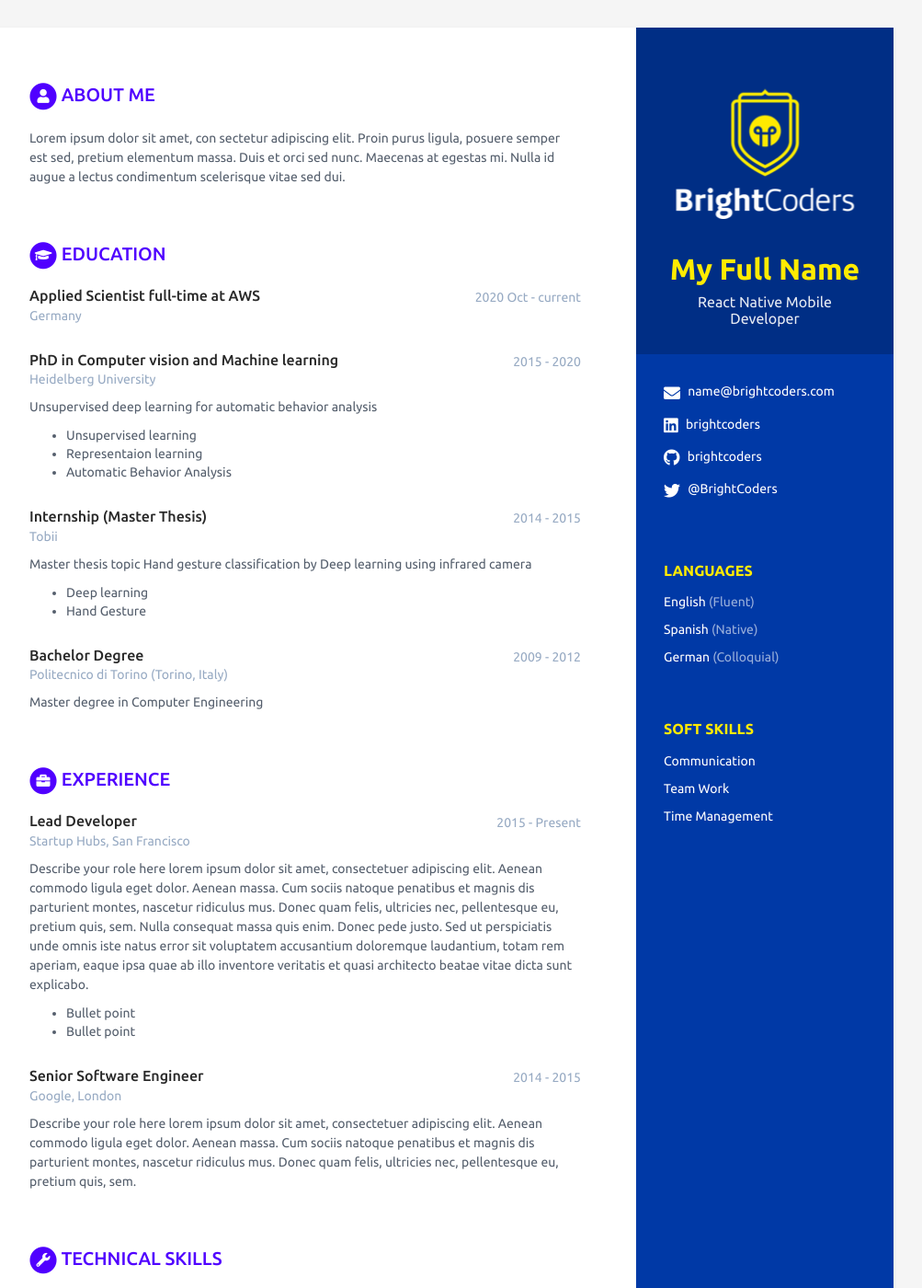
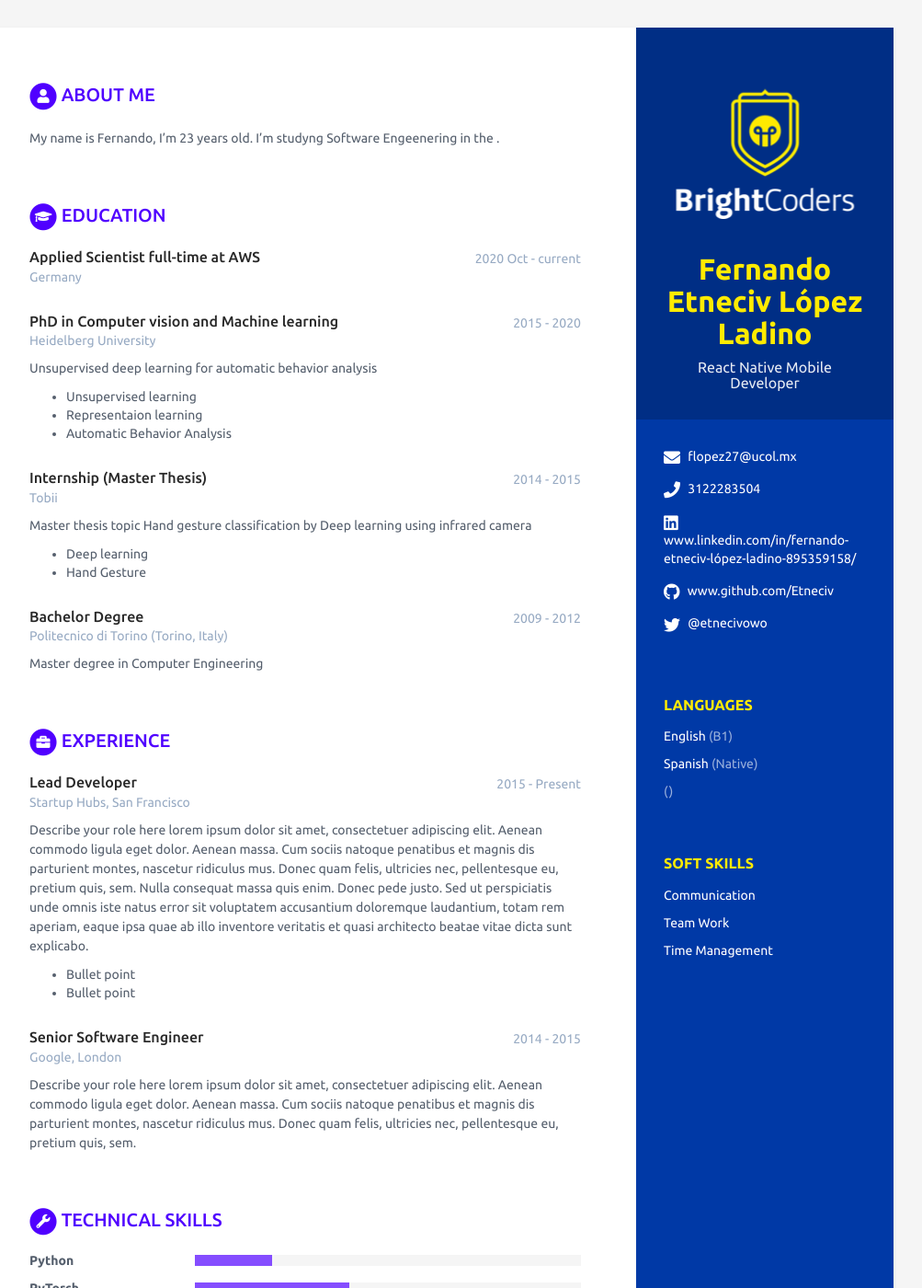
Before and after one commit to BC-MAY-21-RN/scorecard-Etneciv, a Jekyll site: the page built from index.html, in a window 1280 px wide and 1400 px high. Shown: the whole window at 92% size, without its empty margins (168-1171 px from the left). Built offline with Jekyll 4.4.1, drawn with Linux system fonts in a browser that asks for light colours.

Commit message:
Se han modificado los datos personales

```diff
--- a/_config.yml
+++ b/_config.yml
@@ -2,8 +2,8 @@
 
 # Site Settings
 title: BrightCoders Academy
-url: '' #'http://webjeda.com'
-baseurl: '' #change it according to your repository name
+url: "" #'http://webjeda.com'
+baseurl: "https://bc-may-21-rn.github.io/scorecard-Etneciv/" #change it according to your repository name
 # Style will be applied only after restarting the build or serve. Just choose one of the options.
 theme_skin: blue # NO modificar
 chrome_mobile_color: #use hex colors (ex:#1976d2) or leave empty if you don't want a color for chrome mobile searchbar
@@ -17,7 +17,7 @@ sass:
   style: compressed # http://sass-lang.com/documentation/file.SASS_REFERENCE.html#output_style
 
 # Build settings
-encoding: 'utf-8'
+encoding: "utf-8"
 compress_html: # - http://jch.penibelst.de/
   clippings: all
   ignore:
--- a/_data/data.yml
+++ b/_data/data.yml
@@ -7,19 +7,19 @@ sidebar:
   education: False # NO MODIFICAR
 
   # Profile information
-  name: My Full Name # Nombre completo
+  name: Fernando Etneciv López Ladino # Nombre completo
   tagline: React Native Mobile Developer # React Native Mobile Developer ó Ruby on Rails Web Developer Según sea el caso
   avatar: escudo.png # No modificar
 
   # Actualiza tus datos de contacto
-  email: name@brightcoders.com
-  phone:
+  email: flopez27@ucol.mx
+  phone: 3122283504
   website: # No agregar http://
-  linkedin: brightcoders
-  github: brightcoders
+  linkedin: www.linkedin.com/in/fernando-etneciv-lópez-ladino-895359158/
+  github: www.github.com/Etneciv
   gitlab:
   bitbucket:
-  twitter: '@BrightCoders'
+  twitter: "@etnecivowo"
   stack-overflow: # Number/Username, e.g. 123456/alandoe
   codewars:
   goodreads: # Number-Username, e.g. 123456-alandoe
@@ -27,13 +27,13 @@ sidebar:
   # Actualiza según los idiomas y nieles que tienes. Agrega o Elimina según sea necesario.
   languages:
     - idiom: English
-      level: Fluent # Utiliza el resultado de tu examen oficial, o el nivel de acuerdo al modelo Dreyfus
+      level: B1 # Utiliza el resultado de tu examen oficial, o el nivel de acuerdo al modelo Dreyfus
 
     - idiom: Spanish
       level: Native # Utiliza el resultado de tu examen oficial, o el nivel de acuerdo al modelo Dreyfus
 
-    - idiom: German
-      level: Colloquial
+    - idiom:
+      level:
 
   # Registra aquí tus soft skills. Agrega o elimina según sea necesario
   interests:
@@ -50,7 +50,7 @@ sidebar:
 career-profile:
   title: About Me # NO MODIFICAR
   summary: |
-    Lorem ipsum dolor sit amet, con sectetur adipiscing elit. Proin purus ligula, posuere semper est sed, pretium elementum massa. Duis et orci sed nunc. Maecenas at egestas mi. Nulla id augue a lectus condimentum scelerisque vitae sed dui.
+    My name is Fernando, I'm 23 years old. I'm studyng Software Engeenering in the .
 
 # Registra aquí tus estudios. Agrega o elimina según sea necesario
 educationcomplete:
```
